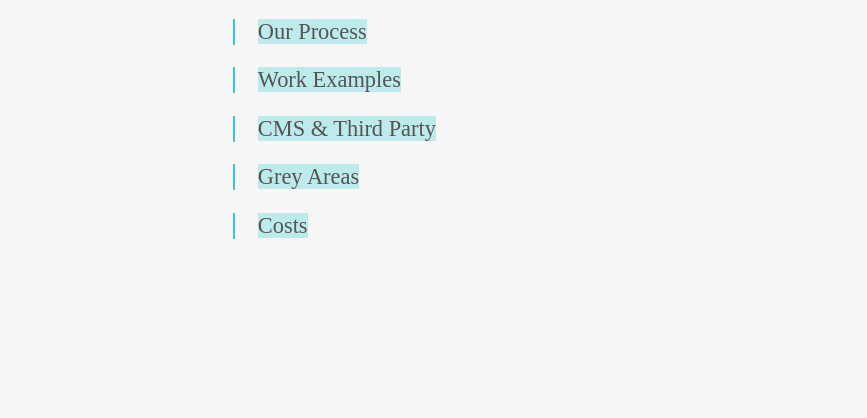
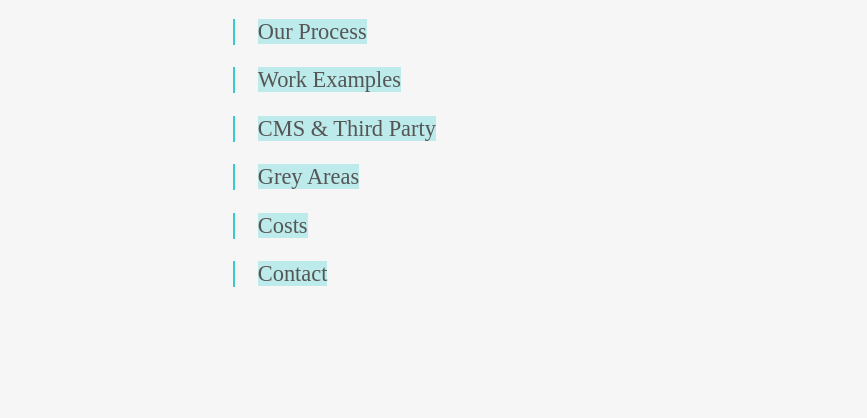
Before and after one commit to tomhazledine/92pages, a website: page index.html in a window 1280 px wide. Shown: the part 145-563 px from the top of the page, without its empty margins (93-960 px from the left). Drawn offline with Linux system fonts and the light colour scheme.

Commit message:
added contact menu link

```diff
--- a/index.html
+++ b/index.html
@@ -26,6 +26,7 @@
                 <li><a href="#thirdParty">CMS &amp; Third Party</a></li>
                 <li><a href="#grey">Grey Areas</a></li>
                 <li><a href="#costs">Costs</a></li>
+                <li><a href="#contact">Contact</a></li>
             </ul>
         </section>
 
@@ -251,7 +252,7 @@
 
         </section>
 
-        <section class="contact">
+        <section id="contact">
             <h2>Contact</h2>
             <a class="backToTop" href="#top">Back to top</a>
 
```
